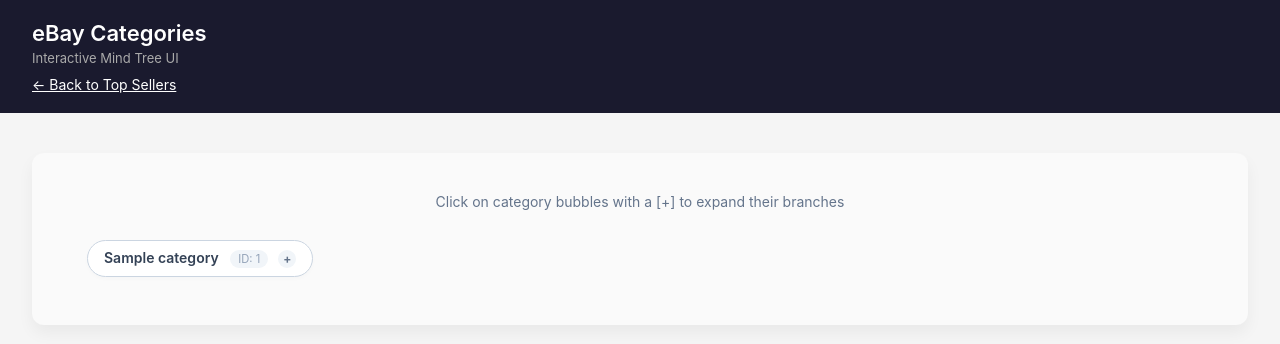
After one commit to goal1860/ebay-analytics, a Flask app: page /categories in a window 1280 px wide. The commit adds this page. Shown: the top 344 px of the page. Run offline with Flask 3, Linux system fonts and the light colour scheme; a database or web service that is not in the repository returns one stand-in record (values such as "Sample title").

Commit message:
add ebay category tree view

```diff
--- a/app/app.py
+++ b/app/app.py
@@ -1,6 +1,15 @@
 import os
 import sqlite3
+import requests
 from flask import Flask, render_template, request
+from dotenv import load_dotenv
+import sys
+
+# Add parent directory to sys.path so we can import auth
+sys.path.append(os.path.abspath(os.path.join(os.path.dirname(__file__), "..")))
+from auth import get_app_token
+
+load_dotenv(os.path.join(os.path.dirname(__file__), "..", ".env"))
 
 app = Flask(__name__)
 
@@ -13,6 +22,23 @@ def query(sql: str, params: tuple = ()):
     rows = conn.execute(sql, params).fetchall()
     conn.close()
     return rows
+
+def get_category_tree(token, tree_id='2'):
+    url = f"https://api.ebay.com/commerce/taxonomy/v1/category_tree/{tree_id}"
+    headers = {"Authorization": f"Bearer {token}", "Accept-Encoding": "application/gzip"}
+    response = requests.get(url, headers=headers)
+    response.raise_for_status()
+    return response.json()
+
+tree_cache = None
+
+@app.route("/categories")
+def categories():
+    global tree_cache
+    if tree_cache is None:
+        token = get_app_token()
+        tree_cache = get_category_tree(token)['rootCategoryNode']['childCategoryTreeNodes']
+    return render_template("categories.html", nodes=tree_cache)
 
 
 @app.route("/")
--- /dev/null
+++ b/app/templates/categories.html
@@ -0,0 +1,204 @@
+<!DOCTYPE html>
+<html lang="en">
+<head>
+  <meta charset="UTF-8">
+  <meta name="viewport" content="width=device-width, initial-scale=1.0">
+  <title>eBay Categories - Mind Tree</title>
+  <link rel="stylesheet" href="{{ url_for('static', filename='style.css') }}">
+  <style>
+    .category-container {
+      background: #fafafa;
+      padding: 40px;
+      border-radius: 12px;
+      box-shadow: 0 8px 16px rgba(0,0,0,0.05);
+      margin-top: 20px;
+      overflow-x: auto;
+    }
+
+    /* Mind Tree Styles */
+    .tree, .tree ul {
+        list-style: none;
+        margin: 0;
+        padding: 0;
+    }
+    .tree ul {
+        margin-left: 20px;
+        padding-left: 20px;
+        border-left: 2px solid #cbd5e1; /* Connecting vertical line */
+        display: none; /* Collapsed by default */
+    }
+    .tree-root > ul {
+        display: block; /* Root always visible */
+    }
+    .tree li {
+        margin: 8px 0;
+        padding-left: 15px;
+        position: relative;
+    }
+    .tree li::before {
+        content: "";
+        position: absolute;
+        top: 18px;
+        left: 0;
+        width: 15px;
+        border-top: 2px solid #cbd5e1; /* Connecting horizontal line */
+    }
+    .tree-root > li::before {
+        display: none; /* No line for root items */
+    }
+    .tree-root {
+        border-left: none;
+        padding-left: 0;
+        margin-left: 0;
+    }
+
+    /* Node Bubbles */
+    .tree p {
+        display: inline-block;
+        margin: 0;
+        padding: 8px 16px;
+        border-radius: 20px;
+        background-color: #ffffff;
+        border: 1px solid #e2e8f0;
+        font-size: 14px;
+        color: #334155;
+        box-shadow: 0 2px 4px rgba(0,0,0,0.02);
+        transition: all 0.2s ease;
+        position: relative;
+        z-index: 1;
+    }
+    .tree p:hover {
+        background-color: #f8fafc;
+        border-color: #94a3b8;
+        transform: translateY(-1px);
+        box-shadow: 0 4px 6px rgba(0,0,0,0.05);
+    }
+
+    /* Node with children */
+    .has-children > p {
+        cursor: pointer;
+        font-weight: 600;
+        border-color: #cbd5e1;
+    }
+    .has-children > p::after {
+        content: '+';
+        display: inline-block;
+        margin-left: 10px;
+        background: #f1f5f9;
+        color: #64748b;
+        border-radius: 50%;
+        width: 18px;
+        height: 18px;
+        line-height: 18px;
+        text-align: center;
+        font-size: 12px;
+        font-weight: bold;
+    }
+    .has-children.open > p::after {
+        content: '-';
+    }
+    .has-children.open > ul {
+        display: block;
+        animation: fadeIn 0.3s ease-in-out;
+    }
+
+    /* Highlighted Node */
+    .highlight-node > p {
+        background-color: #e0f2fe;
+        border-color: #38bdf8;
+        color: #0369a1;
+        box-shadow: 0 0 0 3px rgba(56, 189, 248, 0.2);
+    }
+
+    /* ID Badge */
+    .id-badge {
+        color: #94a3b8;
+        font-size: 0.8em;
+        background: #f1f5f9;
+        padding: 2px 8px;
+        border-radius: 12px;
+        margin-left: 8px;
+        font-weight: normal;
+    }
+
+    @keyframes fadeIn {
+        from { opacity: 0; transform: translateX(-5px); }
+        to { opacity: 1; transform: translateX(0); }
+    }
+  </style>
+</head>
+<body>
+  <header>
+    <h1>eBay Categories</h1>
+    <p class="subtitle">Interactive Mind Tree UI</p>
+    <div style="margin-top: 10px;">
+      <a href="/" style="color: white; text-decoration: underline;">← Back to Top Sellers</a>
+    </div>
+  </header>
+
+  <main>
+    <div class="category-container">
+      <p style="text-align:center; color:#64748b; margin-bottom:30px;">Click on category bubbles with a [+] to expand their branches</p>
+
+      {% macro render_tree(nodes, root=False) %}
+      <ul class="tree {% if root %}tree-root{% endif %}">
+        {% for node in nodes %}
+          {% set cat = node.category %}
+          {% set children = node.childCategoryTreeNodes %}
+          <li class="{% if children %}has-children{% endif %}" data-name="{{ cat.categoryName }}">
+            <p>{{ cat.categoryName }} <span class="id-badge">ID: {{ cat.categoryId }}</span></p>
+            {% if children %}
+              {{ render_tree(children) }}
+            {% endif %}
+          </li>
+        {% endfor %}
+      </ul>
+      {% endmacro %}
+
+      {{ render_tree(nodes, root=True) }}
+    </div>
+  </main>
+
+  <script>
+      // Toggle logic
+      document.querySelectorAll('li.has-children > p').forEach(p => {
+          p.addEventListener('click', (e) => {
+              e.stopPropagation();
+              p.parentElement.classList.toggle('open');
+          });
+      });
+
+      // Auto-highlight based on URL parameter
+      document.addEventListener("DOMContentLoaded", () => {
+          const params = new URLSearchParams(window.location.search);
+          const highlightName = params.get("highlight");
+
+          if (highlightName) {
+              // Find the node by data-name attribute
+              const targetLi = Array.from(document.querySelectorAll('li')).find(li => li.getAttribute('data-name') === highlightName);
+
+              if (targetLi) {
+                  // Add highlight class
+                  targetLi.classList.add('highlight-node');
+
+                  // Open all parent nodes so it becomes visible
+                  let parent = targetLi.parentElement;
+                  while (parent && parent.classList.contains('tree') && !parent.classList.contains('tree-root')) {
+                      // The parent of the UL is the LI with .has-children
+                      const parentLi = parent.closest('li.has-children');
+                      if (parentLi) {
+                          parentLi.classList.add('open');
+                      }
+                      parent = parentLi ? parentLi.parentElement : null;
+                  }
+
+                  // Scroll into view
+                  setTimeout(() => {
+                      targetLi.scrollIntoView({ behavior: 'smooth', block: 'center' });
+                  }, 100);
+              }
+          }
+      });
+  </script>
+</body>
+</html>
--- a/app/templates/index.html
+++ b/app/templates/index.html
@@ -10,6 +10,9 @@
   <header>
     <h1>eBay Top Sellers</h1>
     <p class="subtitle">{{ total }} items ranked by eBay bestMatch across 20 categories</p>
+    <div style="margin-top: 10px;">
+      <a href="/categories" style="color: white; text-decoration: underline;">View Full Category Tree</a>
+    </div>
   </header>
 
   <main>
@@ -59,7 +62,7 @@
             <td class="num">{{ item.rank }}</td>
             <td class="title">{{ item.title }}</td>
             <td>
-              {{ item.primary_category }}
+              <a href="/categories?highlight={{ item.primary_category | urlencode }}">{{ item.primary_category }}</a>
               {% if item.also_in_categories %}
               <span class="also" title="Also in: {{ item.also_in_categories }}">+</span>
               {% endif %}
```
